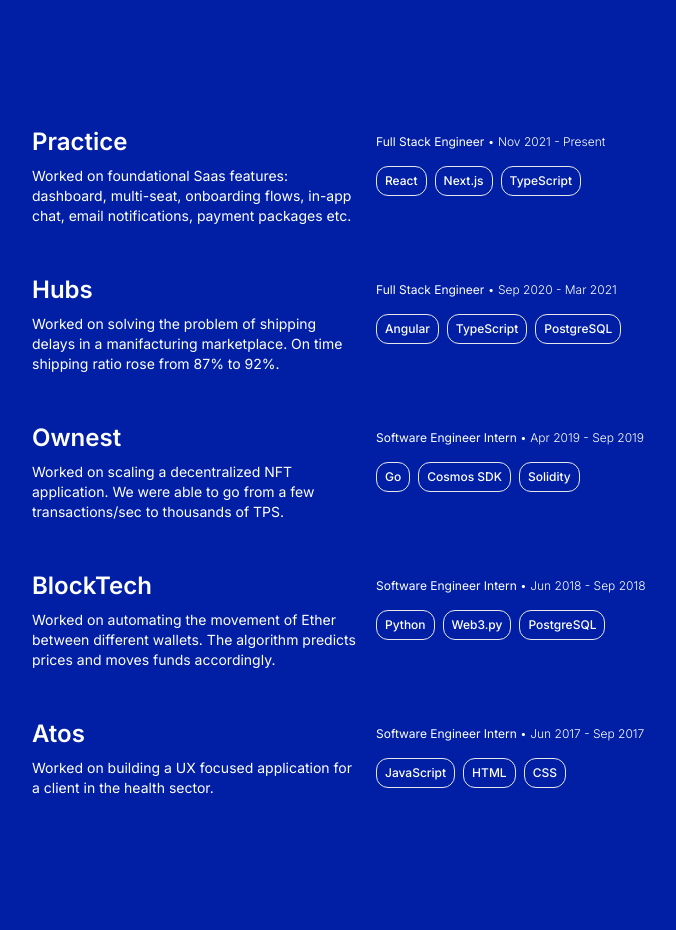
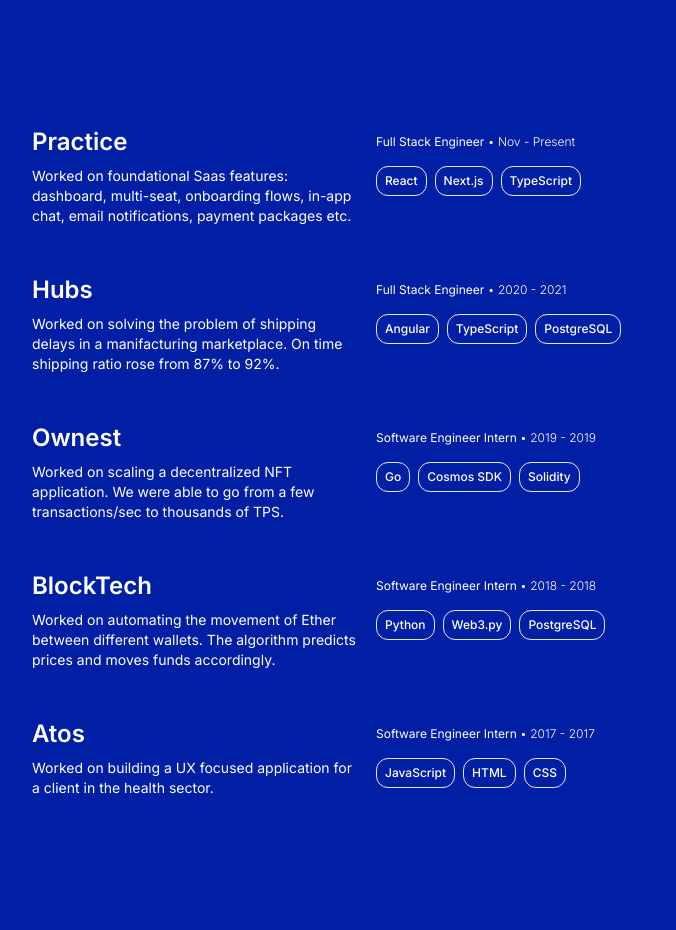
Before and after one commit to byabari/byabari, a Next.js app: page / in a window 1280 px wide. Shown: the part 400-1330 px from the top of the page, without its empty margins (274-950 px from the left). Built offline with nearby package versions, Linux system fonts and the light colour scheme.

Commit message:
update Resume.js

```diff
--- a/components/Resume.js
+++ b/components/Resume.js
@@ -62,7 +62,7 @@ export default function Resume() {
           onboarding flows, in-app chat, email notifications, payment packages
           etc."
           jobTitle="Full Stack Engineer"
-          startDate="Nov 2021"
+          startDate="Nov"
           endDate="Present"
           technologies={["React", "Next.js", "TypeScript"]}
         />
@@ -71,8 +71,8 @@ export default function Resume() {
           companyWebsite="https://hubs.com"
           jobDescription="Worked on solving the problem of shipping delays in a manifacturing marketplace. On time shipping ratio rose from 87% to 92%."
           jobTitle="Full Stack Engineer"
-          startDate="Sep 2020"
-          endDate="Mar 2021"
+          startDate="2020"
+          endDate="2021"
           technologies={["Angular", "TypeScript", "PostgreSQL"]}
         />
         <Experience
@@ -80,8 +80,8 @@ export default function Resume() {
           companyWebsite="https://ownest.io"
           jobDescription="Worked on scaling a decentralized NFT application. We were able to go from a few transactions/sec to thousands of TPS."
           jobTitle="Software Engineer Intern"
-          startDate="Apr 2019"
-          endDate="Sep 2019"
+          startDate="2019"
+          endDate="2019"
           technologies={["Go", "Cosmos SDK", "Solidity"]}
         />
         <Experience
@@ -89,8 +89,8 @@ export default function Resume() {
           companyWebsite="https://block-tech.io"
           jobDescription="Worked on automating the movement of Ether between different wallets. The algorithm predicts prices and moves funds accordingly."
           jobTitle="Software Engineer Intern"
-          startDate="Jun 2018"
-          endDate="Sep 2018"
+          startDate="2018"
+          endDate="2018"
           technologies={["Python", "Web3.py", "PostgreSQL"]}
         />
         <Experience
@@ -98,8 +98,8 @@ export default function Resume() {
           companyWebsite="https://atos.net"
           jobDescription="Worked on building a UX focused application for a client in the health sector."
           jobTitle="Software Engineer Intern"
-          startDate="Jun 2017"
-          endDate="Sep 2017"
+          startDate="2017"
+          endDate="2017"
           technologies={["JavaScript", "HTML", "CSS"]}
         />
       </div>
```
